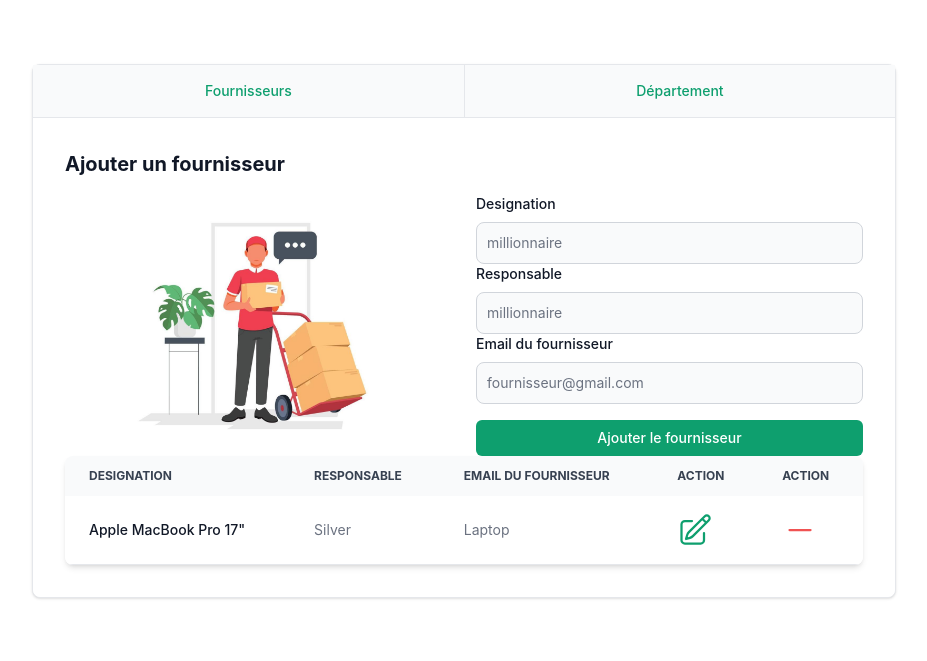
After one commit to sammywasukundi/G-cantine, a PHP site: page /intervenant.php in a window 1280 px wide. The commit adds this page. Shown: the top 661 px of the page, without its empty margins (176-1103 px from the left). Run offline with PHP 8.4, Linux system fonts and the light colour scheme; some libraries are stand-ins or nearby versions.

Commit message:
mise en place du crud frontend pour les tables fournisseurs et departement

```diff
--- a/pages/biens.php
+++ b/pages/biens.php
@@ -285,7 +285,7 @@ $DB = new DB();
                         <td class="px-6 py-4">
                             <a href="edit_bien.php" class="font-medium text-blue-600 dark:text-blue-500 hover:underline"><svg
                                     xmlns="http://www.w3.org/2000/svg" fill="none" viewBox="0 0 24 24"
-                                    stroke-width="1.5" stroke="currentColor" class="w-9 h-9 text-blue-500">
+                                    stroke-width="1.5" stroke="currentColor" class="w-9 h-9 text-green-500">
                                     <path stroke-linecap="round" stroke-linejoin="round"
                                         d="m16.862 4.487 1.687-1.688a1.875 1.875 0 1 1 2.652 2.652L10.582 16.07a4.5 4.5 0 0 1-1.897 1.13L6 18l.8-2.685a4.5 4.5 0 0 1 1.13-1.897l8.932-8.931Zm0 0L19.5 7.125M18 14v4.75A2.25 2.25 0 0 1 15.75 21H5.25A2.25 2.25 0 0 1 3 18.75V8.25A2.25 2.25 0 0 1 5.25 6H10" />
                                 </svg>
--- /dev/null
+++ b/pages/intervenant.php
@@ -0,0 +1,237 @@
+<?php
+require 'sidebar.php';
+require '../model/class_connexion.php';
+$DB = new DB();
+?>
+
+<section class="bg-white dark:bg-gray-900">
+    <div class="py-8 px-4 mx-auto max-w-4xl lg:py-16 w-2/3">
+
+
+
+
+        <div class="w-full bg-white border border-gray-200 rounded-lg shadow dark:bg-gray-800 dark:border-gray-700">
+            <div class="sm:hidden">
+                <label for="tabs" class="sr-only">Select tab</label>
+                <select id="tabs"
+                    class="bg-gray-50 border-0 border-b border-gray-200 text-gray-900 text-sm rounded-t-lg focus:ring-green-500 focus:border-green-500 block w-full p-2.5 dark:bg-gray-700 dark:border-gray-600 dark:placeholder-gray-400 dark:text-white dark:focus:ring-green-500 dark:focus:border-green-500">
+                    <option>Fournisseurs</option>
+                    <option>Département</option>
+                </select>
+            </div>
+            <ul class="hidden text-sm font-medium text-center text-gray-500 divide-x divide-gray-200 rounded-lg sm:flex dark:divide-gray-600 dark:text-gray-400 rtl:divide-x-reverse"
+                id="fullWidthTab" data-tabs-toggle="#fullWidthTabContent" role="tablist">
+                <li class="w-full">
+                    <button id="stats-tab" data-tabs-target="#stats" type="button" role="tab" aria-controls="stats"
+                        aria-selected="true"
+                        class="inline-block text-green-500 w-full p-4 rounded-ss-lg bg-gray-50 hover:bg-gray-100 focus:outline-none dark:bg-gray-700 dark:hover:bg-gray-600">Fournisseurs</button>
+                </li>
+                <li class="w-full">
+                    <button id="about-tab" data-tabs-target="#about" type="button" role="tab" aria-controls="about"
+                        aria-selected="false"
+                        class="inline-block text-green-500 w-full p-4 bg-gray-50 hover:bg-gray-100 focus:outline-none dark:bg-gray-700 dark:hover:bg-gray-600">Département</button>
+                </li>
+            </ul>
+            <div id="fullWidthTabContent" class="border-t border-gray-200 dark:border-gray-600">
+                <div class="hidden p-4 bg-white rounded-lg md:p-8 dark:bg-gray-800" id="stats" role="tabpanel"
+                    aria-labelledby="stats-tab">
+                    <h2 class="mb-4 text-xl font-bold text-gray-900 dark:text-white">Ajouter un fournisseur</h2>
+                    <form action="#" method="post" enctype="multipart/form-data">
+                        <div class="grid gap-4 sm:grid-cols-2 sm:gap-6">
+                            <div class="md:block hidden">
+                                <img class="object-cover" src="../assets/vectors/supplier.jpg" alt="">
+                            </div>
+                            <div class="block">
+                                <div class="w-full">
+                                    <label for="Designation"
+                                        class="block mb-2 text-sm font-medium text-gray-900 dark:text-white">Designation</label>
+                                    <input type="text" name="Designation" id="Designation"
+                                        class="bg-gray-50 border border-gray-300 text-gray-900 text-sm rounded-lg focus:ring-primary-600 focus:border-primary-600 block w-full p-2.5 dark:bg-gray-700 dark:border-gray-600 dark:placeholder-gray-400 dark:text-white dark:focus:ring-primary-500 dark:focus:border-primary-500"
+                                        placeholder="millionnaire" required="">
+                                </div>
+                                <div class="w-full">
+                                    <label for="Responsable"
+                                        class="block mb-2 text-sm font-medium text-gray-900 dark:text-white">Responsable</label>
+                                    <input type="text" name="Responsable" id="Responsable"
+                                        class="bg-gray-50 border border-gray-300 text-gray-900 text-sm rounded-lg focus:ring-primary-600 focus:border-primary-600 block w-full p-2.5 dark:bg-gray-700 dark:border-gray-600 dark:placeholder-gray-400 dark:text-white dark:focus:ring-primary-500 dark:focus:border-primary-500"
+                                        placeholder="millionnaire" required="">
+                                </div>
+                                <div class="w-full">
+                                    <label for="email"
+                                        class="block mb-2 text-sm font-medium text-gray-900 dark:text-white">Email du
+                                        fournisseur</label>
+                                    <input type="text" name="adresse_fournisseur" id="adresse_fournisseur"
+                                        class="bg-gray-50 border border-gray-300 text-gray-900 text-sm rounded-lg focus:ring-primary-600 focus:border-primary-600 block w-full p-2.5 dark:bg-gray-700 dark:border-gray-600 dark:placeholder-gray-400 dark:text-white dark:focus:ring-primary-500 dark:focus:border-primary-500"
+                                        placeholder="fournisseur@gmail.com" required="">
+                                </div>
+                                <button name="submit_supplier" type="submit"
+                                    class="items-center px-3 py-2 mt-4 w-full sm:mt-6 text-sm font-medium text-center text-white rounded-md bg-green-500 hover:bg-green-600">
+                                    Ajouter le fournisseur
+                                </button>
+                            </div>
+                        </div>
+                    </form>
+                    <div class="relative overflow-x-auto shadow-md sm:rounded-lg">
+                        <table class="w-full text-sm text-left rtl:text-right text-gray-500 dark:text-gray-400">
+                            <thead
+                                class="text-xs text-gray-700 uppercase bg-gray-50 dark:bg-gray-700 dark:text-gray-400">
+                                <tr>
+                                    <th scope="col" class="px-6 py-3">
+                                        Designation
+                                    </th>
+                                    <th scope="col" class="px-6 py-3">
+                                        Responsable
+                                    </th>
+                                    <th scope="col" class="px-6 py-3">
+                                        Email du
+                                        fournisseur
+                                    </th>
+                                    <th scope="col" class="px-6 py-3">
+                                        Action
+                                    </th>
+                                    <th scope="col" class="px-6 py-3">
+                                        Action
+                                    </th>
+                                </tr>
+                            </thead>
+                            <tbody>
+                                <tr class="bg-white border-b dark:bg-gray-800 dark:border-gray-700">
+                                    <th scope="row"
+                                        class="px-6 py-4 font-medium text-gray-900 whitespace-nowrap dark:text-white">
+                                        Apple MacBook Pro 17"
+                                    </th>
+                                    <td class="px-6 py-4">
+                                        Silver
+                                    </td>
+                                    <td class="px-6 py-4">
+                                        Laptop
+                                    </td>
+                                    <td class="px-6 py-4">
+                                        <a href="intervenant.php"
+                                            class="font-medium text-blue-600 dark:text-blue-500 hover:underline"><svg
+                                                xmlns="http://www.w3.org/2000/svg" fill="none" viewBox="0 0 24 24"
+                                                stroke-width="1.5" stroke="currentColor" class="w-9 h-9 text-green-500">
+                                                <path stroke-linecap="round" stroke-linejoin="round"
+                                                    d="m16.862 4.487 1.687-1.688a1.875 1.875 0 1 1 2.652 2.652L10.582 16.07a4.5 4.5 0 0 1-1.897 1.13L6 18l.8-2.685a4.5 4.5 0 0 1 1.13-1.897l8.932-8.931Zm0 0L19.5 7.125M18 14v4.75A2.25 2.25 0 0 1 15.75 21H5.25A2.25 2.25 0 0 1 3 18.75V8.25A2.25 2.25 0 0 1 5.25 6H10" />
+                                            </svg>
+                                        </a>
+                                    </td>
+                                    <td class="px-6 py-4">
+                                        <a href="#"
+                                            class="font-medium text-red-600 dark:text-red-500 hover:underline"><svg
+                                                xmlns="http://www.w3.org/2000/svg" fill="none" viewBox="0 0 24 24"
+                                                stroke-width="1.5" stroke="currentColor" class="w-9 h-9 text-red-500">
+                                                <path stroke-linecap="round" stroke-linejoin="round" d="M5 12h14" />
+                                            </svg>
+                                        </a>
+                                    </td>
+                                </tr>
+                            </tbody>
+                        </table>
+                    </div>
+                </div>
+                <div class="hidden p-4 bg-white rounded-lg md:p-8 dark:bg-gray-800" id="about" role="tabpanel"
+                    aria-labelledby="about-tab">
+                    <h2 class="mb-4 text-xl font-bold text-gray-900 dark:text-white">Ajouter un département</h2>
+                    <form action="#" method="post" enctype="multipart/form-data">
+                        <div class="grid gap-4 sm:grid-cols-2 sm:gap-6">
+                            <div class="md:block hidden">
+                                <img class="object-cover" src="../assets/vectors/department.jpg" alt="">
+                            </div>
+                            <div class="block">
+                                <div class="w-full">
+                                    <label for="Designation"
+                                        class="block mb-2 text-sm font-medium text-gray-900 dark:text-white">Designation</label>
+                                    <input type="text" name="Designation" id="Designation"
+                                        class="bg-gray-50 border border-gray-300 text-gray-900 text-sm rounded-lg focus:ring-primary-600 focus:border-primary-600 block w-full p-2.5 dark:bg-gray-700 dark:border-gray-600 dark:placeholder-gray-400 dark:text-white dark:focus:ring-primary-500 dark:focus:border-primary-500"
+                                        placeholder="millionnaire" required="">
+                                </div>
+                                <div class="w-full">
+                                    <label for="Responsable"
+                                        class="block mb-2 text-sm font-medium text-gray-900 dark:text-white">Responsable</label>
+                                    <input type="text" name="Responsable" id="Responsable"
+                                        class="bg-gray-50 border border-gray-300 text-gray-900 text-sm rounded-lg focus:ring-primary-600 focus:border-primary-600 block w-full p-2.5 dark:bg-gray-700 dark:border-gray-600 dark:placeholder-gray-400 dark:text-white dark:focus:ring-primary-500 dark:focus:border-primary-500"
+                                        placeholder="millionnaire" required="">
+                                </div>
+                                <div class="w-full">
+                                    <label for="email"
+                                        class="block mb-2 text-sm font-medium text-gray-900 dark:text-white">Email du
+                                        fournisseur</label>
+                                    <input type="text" name="adresse_fournisseur" id="adresse_fournisseur"
+                                        class="bg-gray-50 border border-gray-300 text-gray-900 text-sm rounded-lg focus:ring-primary-600 focus:border-primary-600 block w-full p-2.5 dark:bg-gray-700 dark:border-gray-600 dark:placeholder-gray-400 dark:text-white dark:focus:ring-primary-500 dark:focus:border-primary-500"
+                                        placeholder="fournisseur@gmail.com" required="">
+                                </div>
+                                <button name="submit_supplier" type="submit"
+                                    class="items-center px-3 py-2 mt-4 w-full sm:mt-6 text-sm font-medium text-center text-white rounded-md bg-green-500 hover:bg-green-600">
+                                    Ajouter le departement
+                                </button>
+                            </div>
+                        </div>
+                    </form>
+
+
+                    <div class="relative overflow-x-auto shadow-md sm:rounded-lg">
+                        <table class="w-full text-sm text-left rtl:text-right text-gray-500 dark:text-gray-400">
+                            <thead
+                                class="text-xs text-gray-700 uppercase bg-gray-50 dark:bg-gray-700 dark:text-gray-400">
+                                <tr>
+                                    <th scope="col" class="px-6 py-3">
+                                        Designation
+                                    </th>
+                                    <th scope="col" class="px-6 py-3">
+                                        Responsable
+                                    </th>
+                                    <th scope="col" class="px-6 py-3">
+                                        Email du
+                                        fournisseur
+                                    </th>
+                                    <th scope="col" class="px-6 py-3">
+                                        Action
+                                    </th>
+                                    <th scope="col" class="px-6 py-3">
+                                        Action
+                                    </th>
+                                </tr>
+                            </thead>
+                            <tbody>
+                                <tr class="bg-white border-b dark:bg-gray-800 dark:border-gray-700">
+                                    <th scope="row"
+                                        class="px-6 py-4 font-medium text-gray-900 whitespace-nowrap dark:text-white">
+                                        Apple MacBook Pro 17"
+                                    </th>
+                                    <td class="px-6 py-4">
+                                        Silver
+                                    </td>
+                                    <td class="px-6 py-4">
+                                        Laptop
+                                    </td>
+                                    <td class="px-6 py-4">
+                                        <a href="intervenant.php"
+                                            class="font-medium text-blue-600 dark:text-blue-500 hover:underline"><svg
+                                                xmlns="http://www.w3.org/2000/svg" fill="none" viewBox="0 0 24 24"
+                                                stroke-width="1.5" stroke="currentColor" class="w-9 h-9 text-green-500">
+                                                <path stroke-linecap="round" stroke-linejoin="round"
+                                                    d="m16.862 4.487 1.687-1.688a1.875 1.875 0 1 1 2.652 2.652L10.582 16.07a4.5 4.5 0 0 1-1.897 1.13L6 18l.8-2.685a4.5 4.5 0 0 1 1.13-1.897l8.932-8.931Zm0 0L19.5 7.125M18 14v4.75A2.25 2.25 0 0 1 15.75 21H5.25A2.25 2.25 0 0 1 3 18.75V8.25A2.25 2.25 0 0 1 5.25 6H10" />
+                                            </svg>
+                                        </a>
+                                    </td>
+                                    <td class="px-6 py-4">
+                                        <a href="#"
+                                            class="font-medium text-red-600 dark:text-red-500 hover:underline"><svg
+                                                xmlns="http://www.w3.org/2000/svg" fill="none" viewBox="0 0 24 24"
+                                                stroke-width="1.5" stroke="currentColor" class="w-9 h-9 text-red-500">
+                                                <path stroke-linecap="round" stroke-linejoin="round" d="M5 12h14" />
+                                            </svg>
+                                        </a>
+                                    </td>
+                                </tr>
+                            </tbody>
+                        </table>
+                    </div>
+
+                </div>
+            </div>
+        </div>
+
+    </div>
+</section>
--- a/pages/sidebar.php
+++ b/pages/sidebar.php
@@ -87,7 +87,7 @@
                 class="flex items-center p-2 pl-11 w-full text-base font-normal text-gray-900 rounded-lg transition duration-75 group hover:bg-gray-100 dark:text-white dark:hover:bg-gray-700">Biens</a>
             </li>
             <li>
-              <a href="customer.php"
+              <a href="intervenant.php"
                 class="flex items-center p-2 pl-11 w-full text-base font-normal text-gray-900 rounded-lg transition duration-75 group hover:bg-gray-100 dark:text-white dark:hover:bg-gray-700">Intervenants</a>
             </li>
             <li>
```
Also changed, not shown: pages/supplier.php (deleted, +0 -42 lines), assets/vectors/department.jpg (added), assets/vectors/supplier.jpg (added).
